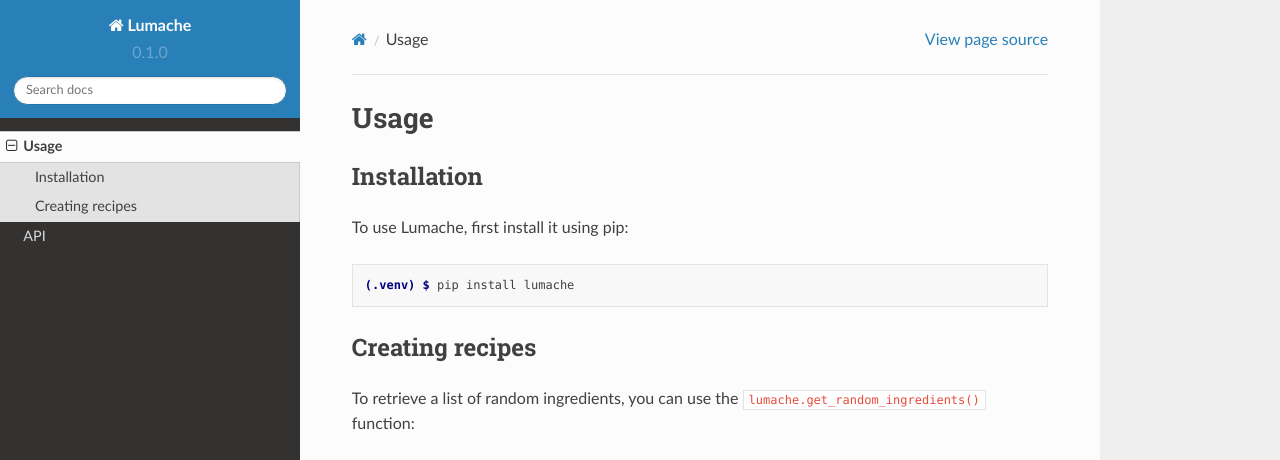
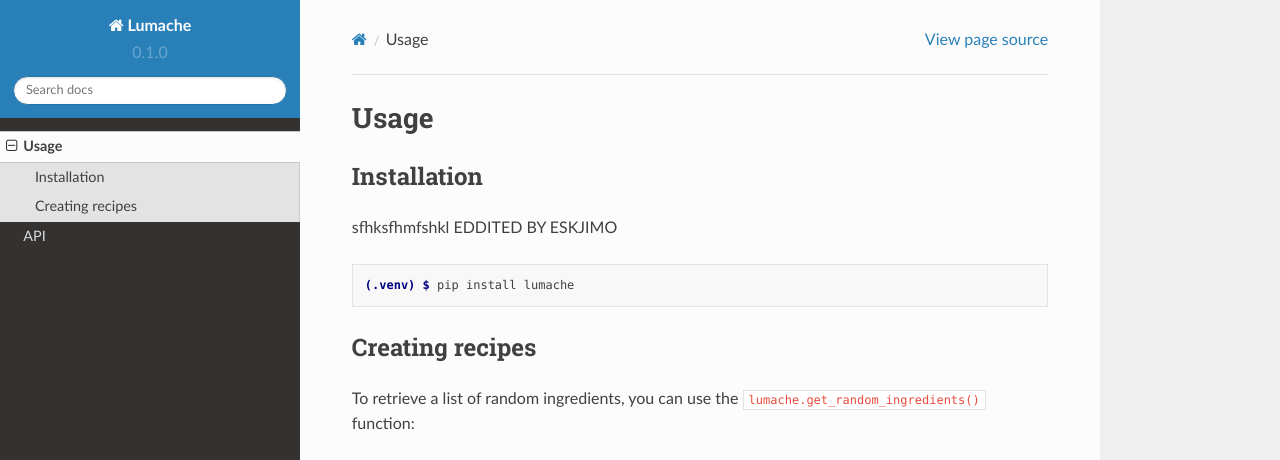
Before and after one commit to Eskimo868/LCU-Script-Docs, a Sphinx documentation site: the page built from docs/source/usage.rst, in a window 1280 px wide and 1095 px high. Shown: the top 460 px of the window. Built offline with Sphinx 7.4.7 and the Read the Docs theme 2.0.0, drawn with Linux system fonts in a browser that asks for light colours; pages that are not in the unit, such as notebooks, are missing from menus; grey boxes are pictures that could not be loaded.

Commit message:
Update usage.rst

```diff
--- a/docs/source/usage.rst
+++ b/docs/source/usage.rst
@@ -6,7 +6,7 @@ Usage
 Installation
 ------------
 
-To use Lumache, first install it using pip:
+sfhksfhmfshkl EDDITED BY ESKJIMO
 
 .. code-block:: console
 
```
